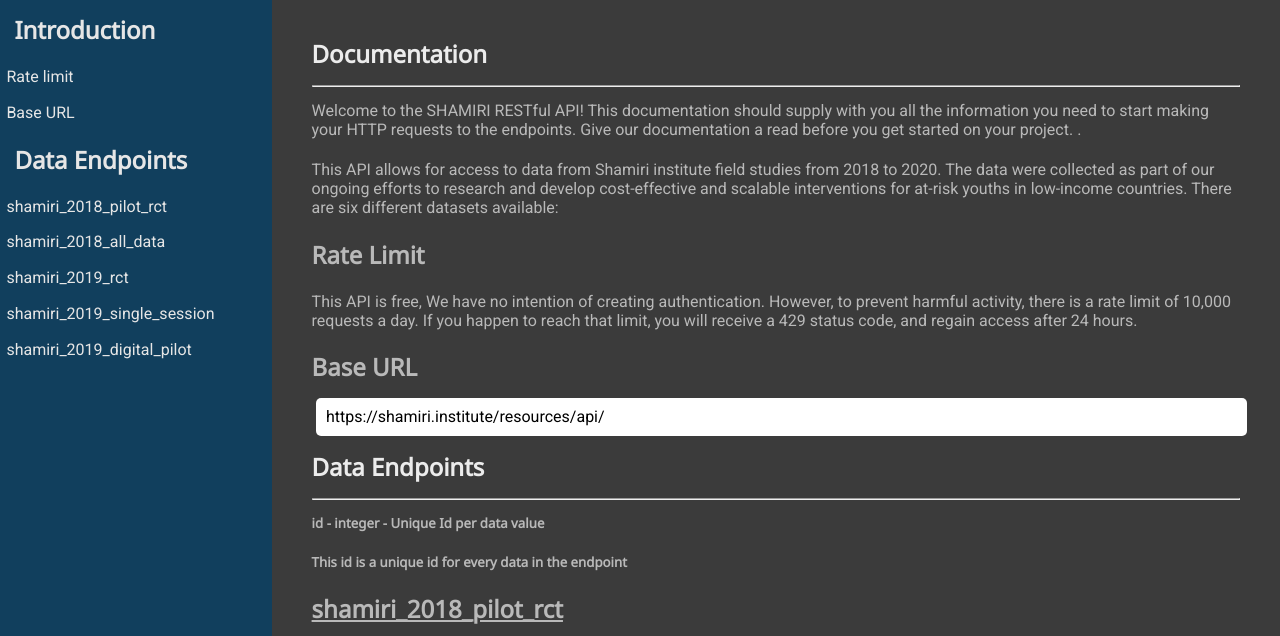
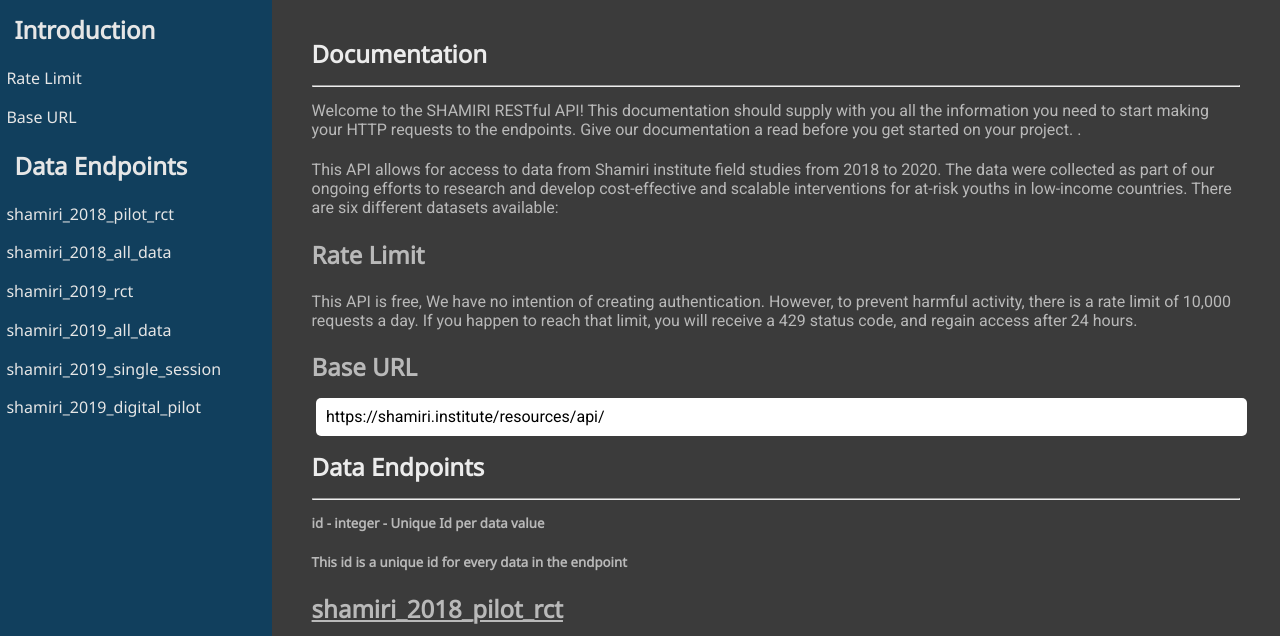
Before and after one commit to hinn254/documentation-page, a website: page dist/index.html in a window 1280 px wide. Shown: the part 138-774 px from the top of the page. Drawn offline with Linux system fonts and the light colour scheme.

Commit message:
finalised all links

```diff
--- a/dist/index.html
+++ b/dist/index.html
@@ -45,7 +45,7 @@
               </p>
             </div>
             <div class="rates">
-              <h4>Rate Limit</h4>
+              <h4 id="rate-limit">Rate Limit</h4>
               <p>
                 This API is free, We have no intention of creating
                 authentication. However, to prevent harmful activity, there is a
@@ -68,7 +68,7 @@
                 <span>Unique Id per data value</span>
               </h5>
               <h5>This id is a unique id for every data in the endpoint</h5>
-              <h4><u>shamiri_2018_pilot_rct</u></h4>
+              <h4><u id="shamiri_2018_pilot_rct">shamiri_2018_pilot_rct</u></h4>
               <h4>Get all data</h4>
 
               <p>Contains all data for Shamiri 2018 pilot RCT</p>
@@ -109,7 +109,7 @@
               </div>
             </div>
             <div class="rates">
-              <h4><u>Shamiri_2018_all_data</u></h4>
+              <h4><u id="shamiri_2018_all_data">Shamiri_2018_all_data</u></h4>
               <h4>Get all data</h4>
 
               <p>Contains all data for Shamiri 2018</p>
@@ -136,7 +136,7 @@
               </div>
             </div>
             <div class="rates">
-              <h4><u>shamiri_2019_rct</u></h4>
+              <h4><u id="shamiri_2019_rct">shamiri_2019_rct</u></h4>
               <h4>Get all data</h4>
               <p>Contains all data for shamiri RCT 2019</p>
               <p class="example">/shamiri_intervention/shamiri_2019_rct</p>
@@ -146,7 +146,7 @@
               <p class="example">/shamiri_intervention/shamiri_2019_rct/1</p>
             </div>
             <div class="rates">
-              <h4><u>shamiri_2019_all_data</u></h4>
+              <h4><u id="shamiri_2019_all_data">shamiri_2019_all_data</u></h4>
               <h4>Get all data</h4>
               <p>Contains all data for shamiri 2019</p>
               <p class="example">/shamiri_intervention/shamiri_2019_all_data</p>
@@ -158,7 +158,11 @@
               </p>
             </div>
             <div class="rates">
-              <h4><u> shamiri_2019_single_session_pilot_RCT</u></h4>
+              <h4>
+                <u id="shamiri_2019_single_session">
+                  shamiri_2019_single_session_pilot_RCT</u
+                >
+              </h4>
               <h4>Get all data</h4>
 
               <p>Contains all data for shamiri_2019_single_session_pilot_RCT</p>
@@ -187,7 +191,11 @@
               </div>
             </div>
             <div class="rates">
-              <h4><u>shamiri_2019_digital_pilot_RCT</u></h4>
+              <h4>
+                <u id="shamiri_2019_digital_pilot"
+                  >shamiri_2019_digital_pilot_RCT</u
+                >
+              </h4>
               <h4>Get all data</h4>
 
               <p>Contains all data for shamiri_2019_digital_pilot_RCT</p>
@@ -220,15 +228,30 @@
         </main>
         <div class="sidebar">
           <h2>Introduction</h2>
-          <p class="bar">Rate limit</p>
-          <p class="bar">Base URL</p>
+          <p class="bar"><a href="#rate-limit">Rate Limit</a></p>
+          <p class="bar"><a href="#baseurl">Base URL</a></p>
 
           <h2>Data Endpoints</h2>
-          <p class="bar">shamiri_2018_pilot_rct</p>
-          <p class="bar">shamiri_2018_all_data</p>
-          <p class="bar">shamiri_2019_rct</p>
-          <p class="bar">shamiri_2019_single_session</p>
-          <p class="bar">shamiri_2019_digital_pilot</p>
+          <p class="bar">
+            <a href="#shamiri_2018_pilot_rct">shamiri_2018_pilot_rct</a>
+          </p>
+          <p class="bar">
+            <a href="#shamiri_2018_all_data">shamiri_2018_all_data</a>
+          </p>
+          <p class="bar"><a href="#shamiri_2019_rct">shamiri_2019_rct</a></p>
+          <p class="bar">
+            <a href="#shamiri_2019_all_data">shamiri_2019_all_data</a>
+          </p>
+
+          <p class="bar">
+            <a href="#shamiri_2019_single_session"
+              >shamiri_2019_single_session</a
+            >
+          </p>
+
+          <p class="bar">
+            <a href="#shamiri_2019_digital_pilot">shamiri_2019_digital_pilot</a>
+          </p>
         </div>
       </div>
       <footer>
--- a/dist/style.css
+++ b/dist/style.css
@@ -184,6 +184,10 @@
   margin: 4px 0;
   transition: all 0.3s ease-in-out;
 }
+.bar a {
+  text-decoration: none;
+  color: inherit;
+}
 .bar:hover,
 .bar:focus {
   background-color: #ececec;
```
